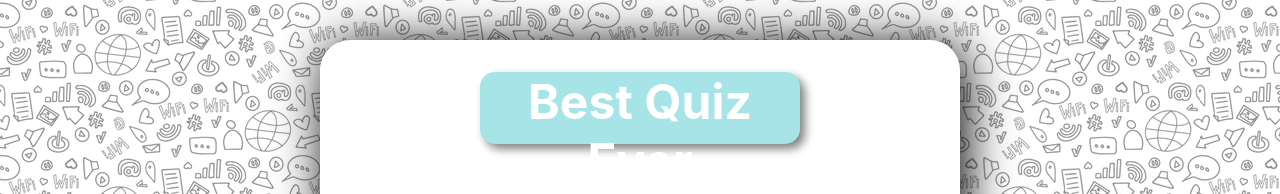
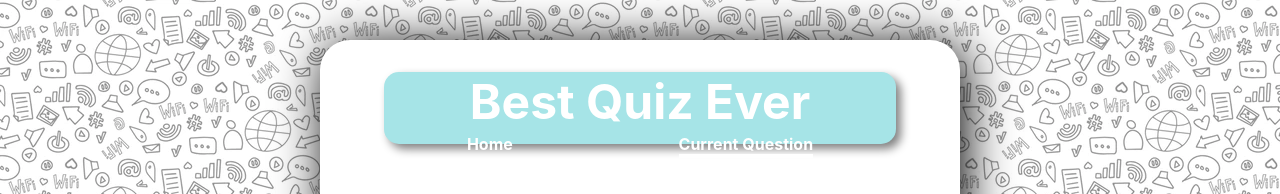
Before and after one commit to emman038/Frontend_project_quiz, a React (Create React App) app in the folder the_best_quiz_ever_frontend_g5/: page /question in a window 1280 px wide. Shown: the top 194 px of the page. Built offline with nearby package versions, Linux system fonts and the light colour scheme; no server answers.

Commit message:
quizcard formatted

```diff
--- a/the_best_quiz_ever_frontend_g5/src/css/QuizContainer.css
+++ b/the_best_quiz_ever_frontend_g5/src/css/QuizContainer.css
@@ -18,6 +18,7 @@ h1 {
     margin-top: 5vh;
     margin-bottom: 5vh;
     align-items: center;
+    white-space: nowrap;
 }
 
 .title-nav-container {
@@ -27,7 +28,7 @@ h1 {
     justify-content: space-between;
     margin-top: 5%;
     height: 10%;
-    width: 50%;
+    width: 80%;
     box-shadow: 5px 5px 10px grey;
 }
 
@@ -110,14 +111,15 @@ footer {
 }
 
 .quiz-card {
-    margin: 20px 5%;
+    margin: 30% 5% 0px 0px;
     border-radius: 5px;
     box-shadow: 5px 5px 10px grey;
-    height: 5rem;
+    height: 10rem;
     display: flex;
     flex-direction: column;
     justify-content: center;
     padding: auto;
+    width: 20rem;
 }
 
 @media screen and (max-width: 600px) {
```
